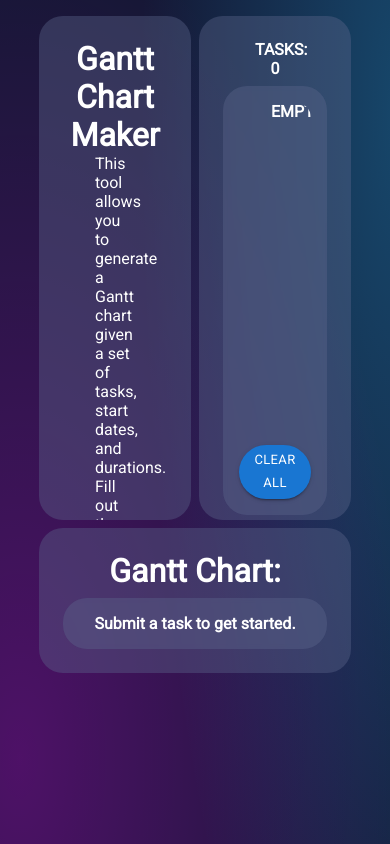
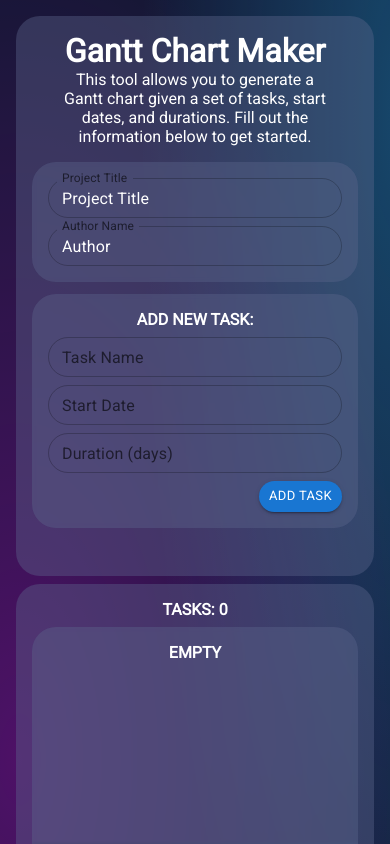
Before and after one commit to RobKokochak/gantt-chart-app, a React (Create React App) app: page / in a window 390 px wide. Shown: the top 844 px of the page. Built offline with nearby package versions, Linux system fonts and the light colour scheme.

Commit message:
implement css changes for responsive/mobile design

```diff
--- a/src/App.js
+++ b/src/App.js
@@ -36,8 +36,8 @@ const App = () => {
     <div className="App">
       <div className="content">
         <Grid className="whole-grid" container direction='row' spacing={1} alignItems="stretch">
-          <Grid item xs={6}>
-            <div className="container">
+          <Grid item xs={12} md={6}>
+            <div className="container" id="project-details-container">
             <h1>Gantt Chart Maker</h1>
             <p>This tool allows you to generate a Gantt chart given a set of tasks, start dates, and durations. Fill out the information below to get started.</p>
               <Stack container="true" spacing={1.5}>
@@ -46,7 +46,7 @@ const App = () => {
               </Stack>
             </div>
           </Grid>
-          <Grid item xs={6}>
+          <Grid item xs={12} md={6}>
             <div className="container">
               <h4>TASKS: {tasks.length}</h4>
               <TaskList tasks={tasks} removeTask={removeTask} removeAllTasks={removeAllTasks}/>
--- a/src/index.css
+++ b/src/index.css
@@ -176,3 +176,28 @@ body::-webkit-scrollbar {
   bottom: 0;
   right: 0;
 }
+
+/* responsive and mobile styles */
+
+@media only screen and (max-width: 600px) {
+
+  .content {
+    padding: 1rem;
+  }
+
+  .container {
+    padding: 1rem;
+  }
+
+  #project-details-container {
+    height: 33em;
+  }
+
+  .container p {
+    text-align: center;
+  }
+
+  .task {
+    padding: 1em;
+  }
+}
```
